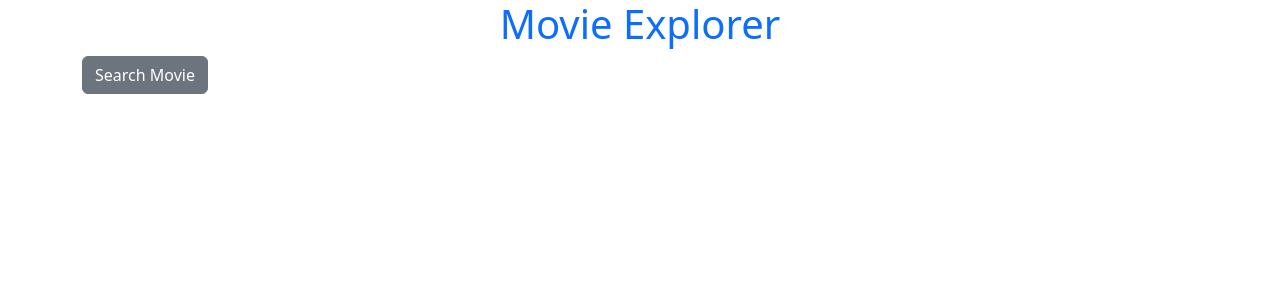
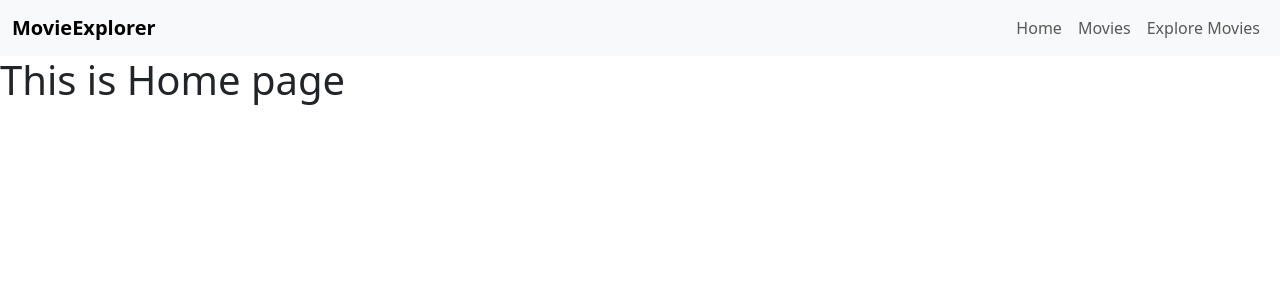
Before and after one commit to rihankabir/movie-explorer, a React (Vite) app: page / in a window 1280 px wide. Shown: the top 300 px of the page. Built offline with nearby package versions, Linux system fonts and the light colour scheme.

Commit message:
added hero-image on assets folder

```diff
--- a/src/App.jsx
+++ b/src/App.jsx
@@ -1,13 +1,20 @@
-
+import { BrowserRouter,Routes,Route } from "react-router-dom";
+import Home from "./pages/Home";
+import Movies from "./pages/Movies";
 
 function App() {
 
 
   return (
-    <div className="container">
-      <h1 className="text-primary text-center">Movie Explorer</h1>
-      <button className="btn btn-secondary">Search Movie</button>
-    </div>
+    <BrowserRouter>
+    <Routes>
+      <Route path="/" element={<Home/>} />
+<Route path="/Movies" element={<Movies />} />
+
+    </Routes>
+
+    </BrowserRouter>
+
   )
 }
 
--- a/src/components/Navbar.jsx
+++ b/src/components/Navbar.jsx
@@ -0,0 +1,23 @@
+import { Link } from "react-router-dom";
+function Navbar(){
+
+    return(
+      <nav className="navbar navbar-expand-lg bg-body-tertiary">
+  <div className="container-fluid">
+    <Link className="navbar-brand fw-bold" to="/">MovieExplorer</Link>
+    <button className="navbar-toggler" type="button" data-bs-toggle="collapse" data-bs-target="#navbarNavAltMarkup" aria-controls="navbarNavAltMarkup" aria-expanded="false" aria-label="Toggle navigation">
+      <span className="navbar-toggler-icon"></span>
+    </button>
+    <div className="collapse navbar-collapse" id="navbarNavAltMarkup">
+      <div className="navbar-nav ms-auto">
+        <Link className="nav-link"to="/">Home</Link>
+        <Link className="nav-link" to="/Movies">Movies</Link>
+         <Link className="nav-link btn btn-success" to="/Movies">Explore Movies</Link>
+
+      </div>
+    </div>
+  </div>
+</nav>
+    )
+}
+export default Navbar;
--- a/src/pages/Home.jsx
+++ b/src/pages/Home.jsx
@@ -0,0 +1,12 @@
+import Navbar from "../components/Navbar";
+
+function Home(){
+    return(
+        <div>
+            <Navbar/>
+            <h1>This is Home page</h1>
+        </div>
+    )
+}
+
+export default Home;
--- a/src/pages/Movies.jsx
+++ b/src/pages/Movies.jsx
@@ -0,0 +1,9 @@
+
+function Movies(){
+    return(
+        <div>
+            <h2>This is all movies page</h2>
+        </div>
+    )
+}
+export default Movies;
```
Also changed, not shown: src/assets/hero-image.jpg (added).
